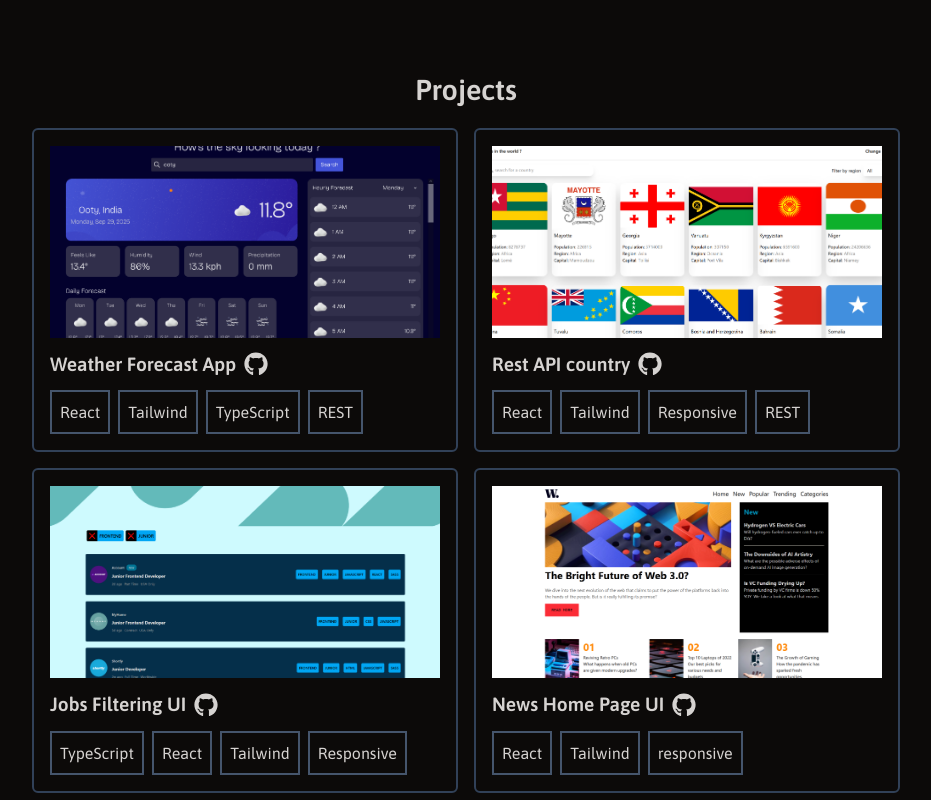
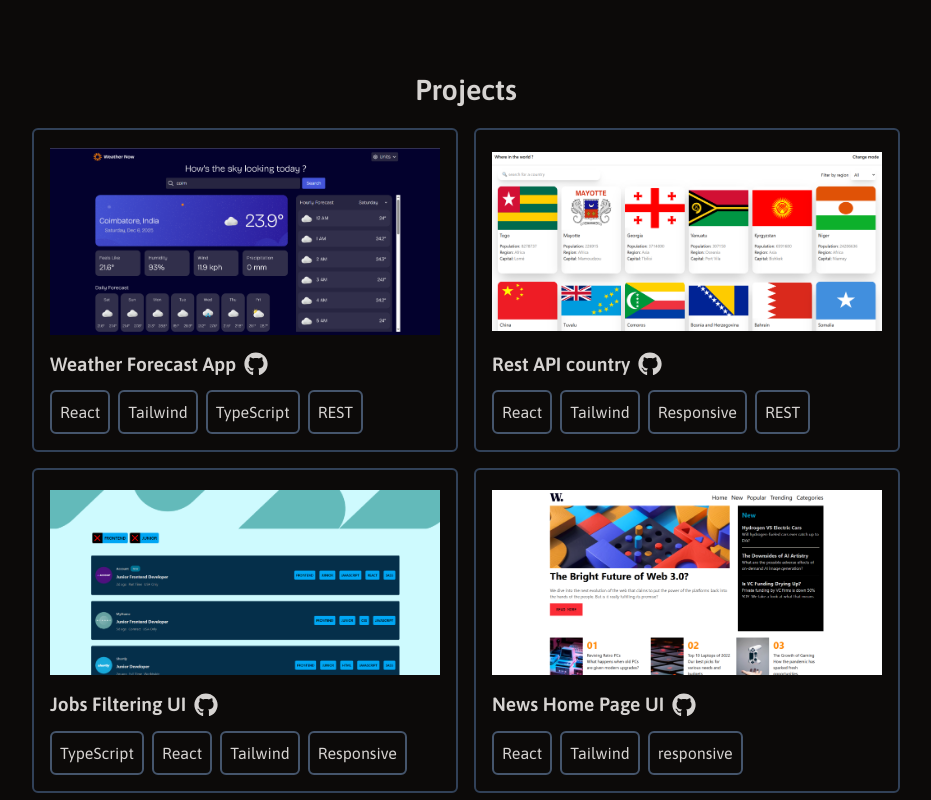
Before and after one commit to joyce-ship-it/dev-portfolio, a React (Vite) app: page / in a window 1280 px wide. Shown: the part 560-1360 px from the top of the page, without its empty margins (174-1105 px from the left). Built offline with nearby package versions, Linux system fonts and the light colour scheme.

Commit message:
add transition and box shadow to cards

```diff
--- a/src/components/Card.tsx
+++ b/src/components/Card.tsx
@@ -15,12 +15,14 @@ export default function Card({
 }: cardPropTypes) {
   return (
     <a href={live} target="_blank">
-      <article className="flex flex-col gap-3 overflow-clip rounded-md border-2 border-slate-700 p-4 hover:border-[#ff637e]">
-        <img
-          src={imgUrl}
-          alt=""
-          className="h-48 w-full object-cover object-center"
-        />
+      <article className="group flex flex-col gap-3 rounded-md border-2 border-slate-700 p-4 transition-colors duration-150 hover:ring-2">
+        <div className="overflow-hidden">
+          <img
+            src={imgUrl}
+            alt={title}
+            className="h-48 w-full object-contain transition-transform duration-300 group-hover:scale-125"
+          />
+        </div>
         <div className="flex items-center gap-2">
           <h2 className="text-[1.2rem] font-semibold">{title}</h2>
           <a href={gitHub}>
@@ -30,7 +32,10 @@ export default function Card({
 
         <div className="flex flex-wrap gap-2">
           {tags.map((tag) => (
-            <span key={tag} className="border-2 border-slate-600 p-2">
+            <span
+              key={tag}
+              className="rounded-md border-2 border-slate-600 p-2"
+            >
               {tag}
             </span>
           ))}
--- a/src/components/Header.tsx
+++ b/src/components/Header.tsx
@@ -25,7 +25,7 @@ export default function Header({
     return `${baseClasses} ${themeClasses}`;
   };
   return (
-    <div className="border-black-400 sticky top-0 mx-auto flex max-w-[900px] justify-between rounded-md border-b-2 p-6 backdrop-blur-sm">
+    <div className="border-black-400 sticky top-0 z-4 mx-auto flex max-w-[900px] justify-between rounded-md border-b-2 p-6 backdrop-blur-sm">
       <div className="flex justify-between gap-4">
         <div className="flex gap-2">
           <span> {dateInfo[0]}</span>
--- a/src/components/Projects.tsx
+++ b/src/components/Projects.tsx
@@ -9,7 +9,7 @@ export default function Projects({
     {
       id: 6,
       title: "Weather Forecast App",
-      imgUrl: "/images/weather-forecast-app.png",
+      imgUrl: "/images/weather-app-screenshot.png",
       tags: ["React", "Tailwind", "TypeScript", "REST"],
       live: "https://weather-app-fm30.netlify.app/",
       gitHub: "https://github.com/joyce-ship-it/adv-weather-app",
```
Also changed, not shown: public/images/weather-app-screenshot.png (added).
